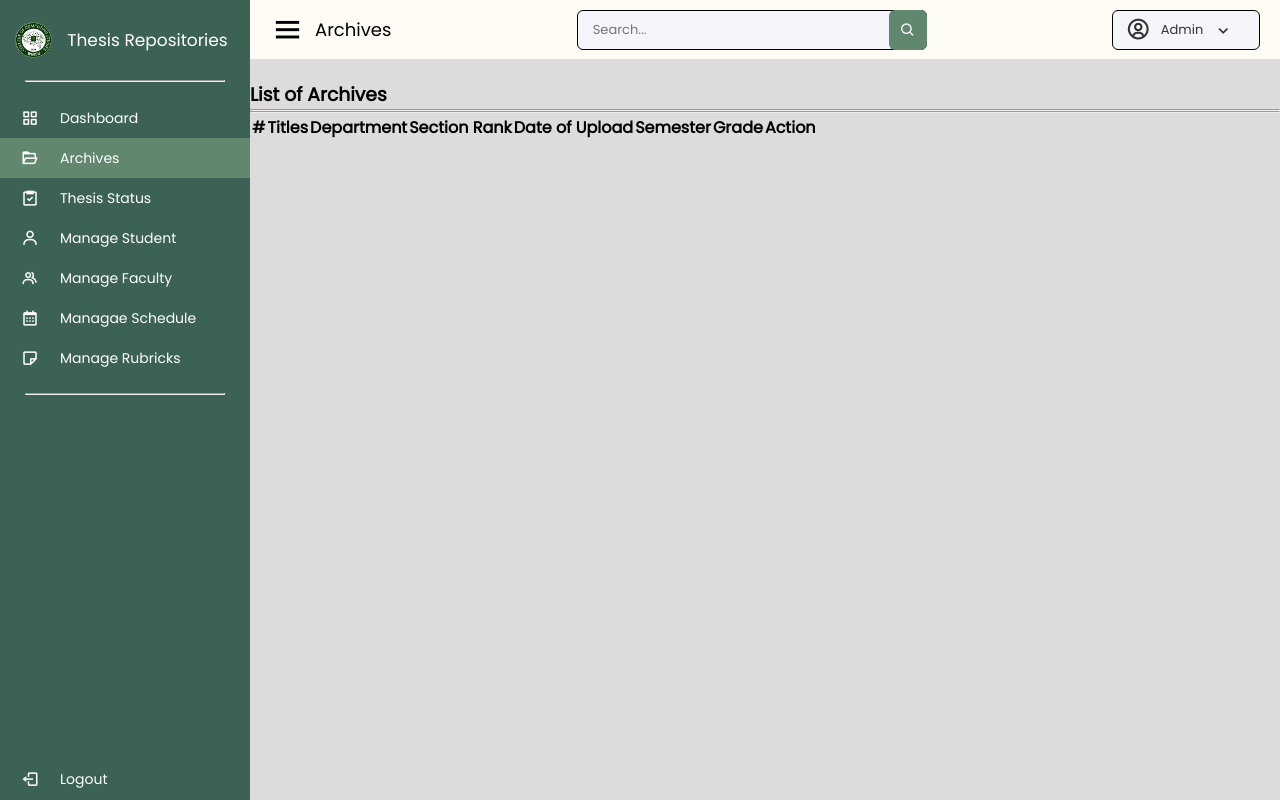
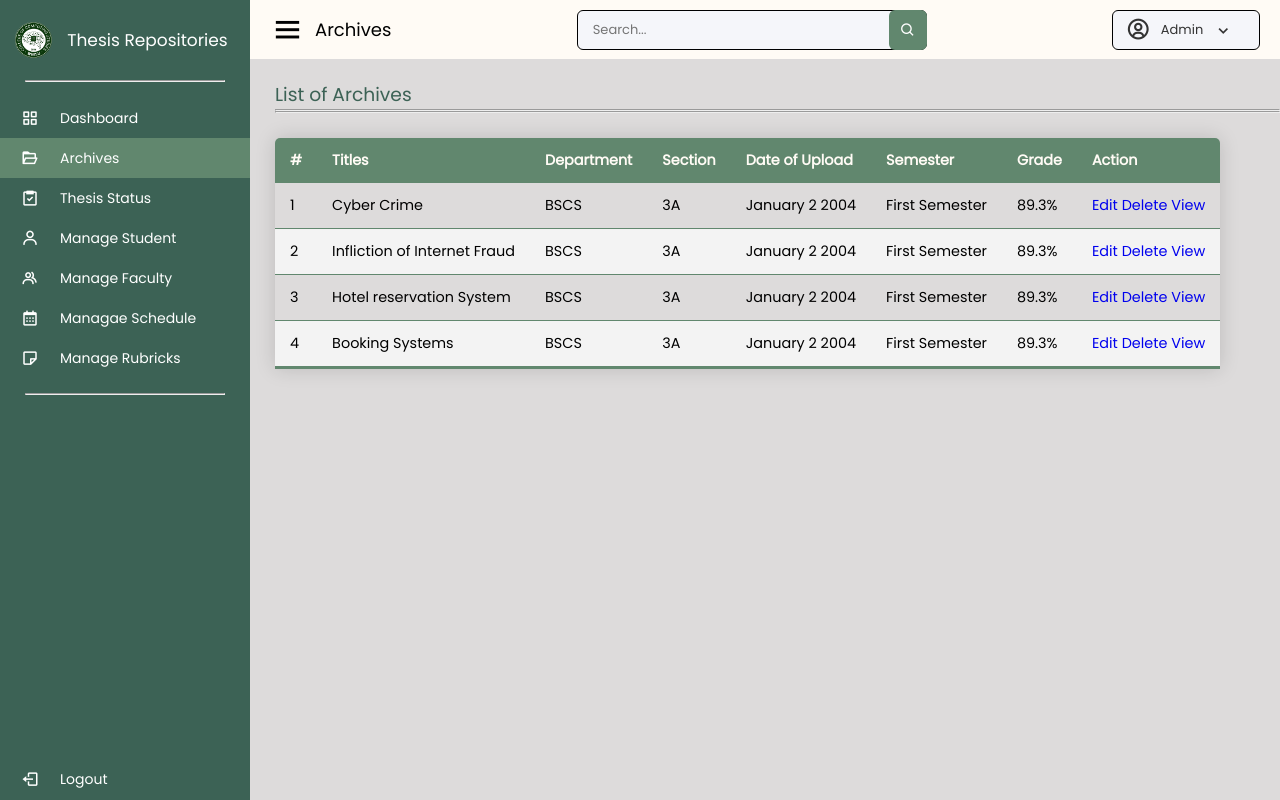
Before and after one commit to MarvinWaro/Thesis-Repositories, a PHP site: page /admin/archives.php in a window 1280 px wide. Run offline with PHP 8.4, Linux system fonts and the light colour scheme; lists and menus that the app fills with data are empty.

Commit message:
table added

```diff
--- a/admin/archives.php
+++ b/admin/archives.php
@@ -95,27 +95,24 @@
 
         <!--Table-->
 
-        <div class="home-content">
+        <div class="table-content">
             <div class="table-container">
                 <div class="table-heading">
                     <h3 class="table-title">List of Archives</h3>
                  </div>
 
                  <hr>
-
                     <!--Filters-->
-
-
                  <hr>
 
 
-            <table class="table">
+            <table class="content-table">
                 <thead>
                     <tr>
                         <th>#</th>
                         <th>Titles</th>
                         <th>Department</th>
-                        <th>Section Rank</th>
+                        <th>Section</th>
                         <th>Date of Upload</th>
                         <th>Semester</th>
                         <th>Grade</th>
@@ -123,7 +120,70 @@
                     </tr>
                 </thead>
                 <tbody>
-
+                    <tr>
+                        <td>1</td>
+                        <td>Cyber Crime</td>
+                        <td>BSCS</td>
+                        <td>3A</td>
+                        <td>January 2 2004</td>
+                        <td>First Semester</td>
+                        <td>89.3%</td>
+                        <td>
+                            <div class="action">
+                                <a href="#">Edit</a>
+                                <a href="#">Delete</a>
+                                <a href="#">View</a>
+                            </div>
+                        </td>
+                    </tr>
+                    <tr>
+                        <td>2</td>
+                        <td>Infliction of Internet Fraud</td>
+                        <td>BSCS</td>
+                        <td>3A</td>
+                        <td>January 2 2004</td>
+                        <td>First Semester</td>
+                        <td>89.3%</td>
+                        <td>
+                            <div class="action">
+                                <a href="#">Edit</a>
+                                <a href="#">Delete</a>
+                                <a href="#">View</a>
+                            </div>
+                        </td>
+                    </tr>
+                    <tr>
+                        <td>3</td>
+                        <td>Hotel reservation System</td>
+                        <td>BSCS</td>
+                        <td>3A</td>
+                        <td>January 2 2004</td>
+                        <td>First Semester</td>
+                        <td>89.3%</td>
+                        <td>
+                            <div class="action">
+                                <a href="#">Edit</a>
+                                <a href="#">Delete</a>
+                                <a href="#">View</a>
+                            </div>
+                        </td>
+                    </tr>
+                    <tr>
+                        <td>4</td>
+                        <td>Booking Systems</td>
+                        <td>BSCS</td>
+                        <td>3A</td>
+                        <td>January 2 2004</td>
+                        <td>First Semester</td>
+                        <td>89.3%</td>
+                        <td>
+                            <div class="action">
+                                <a href="#">Edit</a>
+                                <a href="#">Delete</a>
+                                <a href="#">View</a>
+                            </div>
+                        </td>
+                    </tr>
                 </tbody>
             </table>
         </div>
@@ -132,6 +192,6 @@
     </section>
 
 
-<script src="../js/script.js"></script>
+    <script src="../js/script.js"></script>
 </body>
 </html>
--- a/css/style.css
+++ b/css/style.css
@@ -93,9 +93,16 @@ select {
 }
 
 .create {
-    font-size: 16.5px;
+    font-size: 15px;
     text-decoration: none;
-    color: #3C6255;
+    color: #000;
+}
+
+.forgot {
+    float: right;
+    font-size: 15px;
+    text-decoration: none;
+    color: var(--maincolor);
 }
 
 .logo {
@@ -400,7 +407,7 @@ nav .profile-details i {
 
 .home-section .home-content {
     position: relative;
-    padding-top: 80px;
+    top: 80px;
 }
 
 .home-content .overview-boxes {
@@ -493,3 +500,50 @@ nav .profile-details i {
 }
 
 /*table*/
+
+.table-content {
+    position: relative;
+    top: 80px;
+    padding-left: 25px;
+}
+
+.table-content .table-title {
+    font-weight: normal;
+    color: var(--maincolor);
+}
+
+.content-table {
+    border-collapse: collapse;
+    margin: 25px 0;
+    font-size: 0.9em;
+    max-width: 98%;
+    border-radius: 5px 5px 0 0;
+    overflow: hidden;
+    box-shadow: 0 0 20px rgba(0, 0, 0, 0.15);
+}
+
+.content-table thead tr {
+    background-color: var(--maincolorMdark);
+    color: #FFFBF5;
+    text-align: left;
+    font-weight: bold;
+}
+
+.content-table th,
+.content-table td {
+    padding: 12px 15px;
+}
+
+.content-table tbody tr {
+    border-bottom: 1px solid var(--maincolorMdark);
+    border-radius: 5px;
+}
+
+.content-table tbody tr:nth-of-type(even) {
+    background-color: #f3f3f3;
+    border-radius: 5px;
+}
+
+.content-table tbody tr:last-of-type {
+    border-bottom: 3px solid var(--maincolorMdark);
+}
--- a/login/login.php
+++ b/login/login.php
@@ -26,6 +26,7 @@
             <input class="form-input" type="password" id="password" name="password" placeholder="Enter password" required>
             <input class="button-login form-input" type="submit" value="Login" name="login" tabindex="3">
             <a class="create" href="create_account.php">Create an account</a>
+            <a class="forgot" href="#">Forgot Password</a>
 
         </form>
     </div>
```
